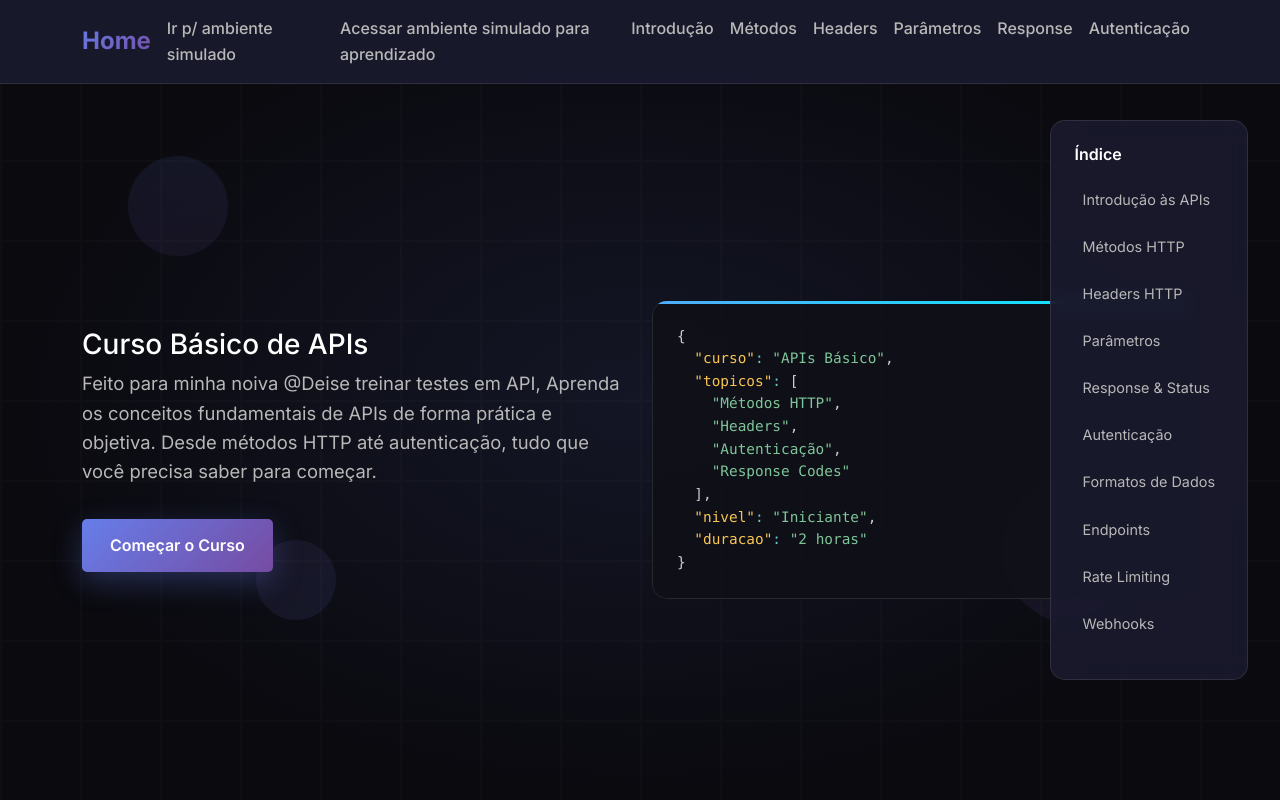
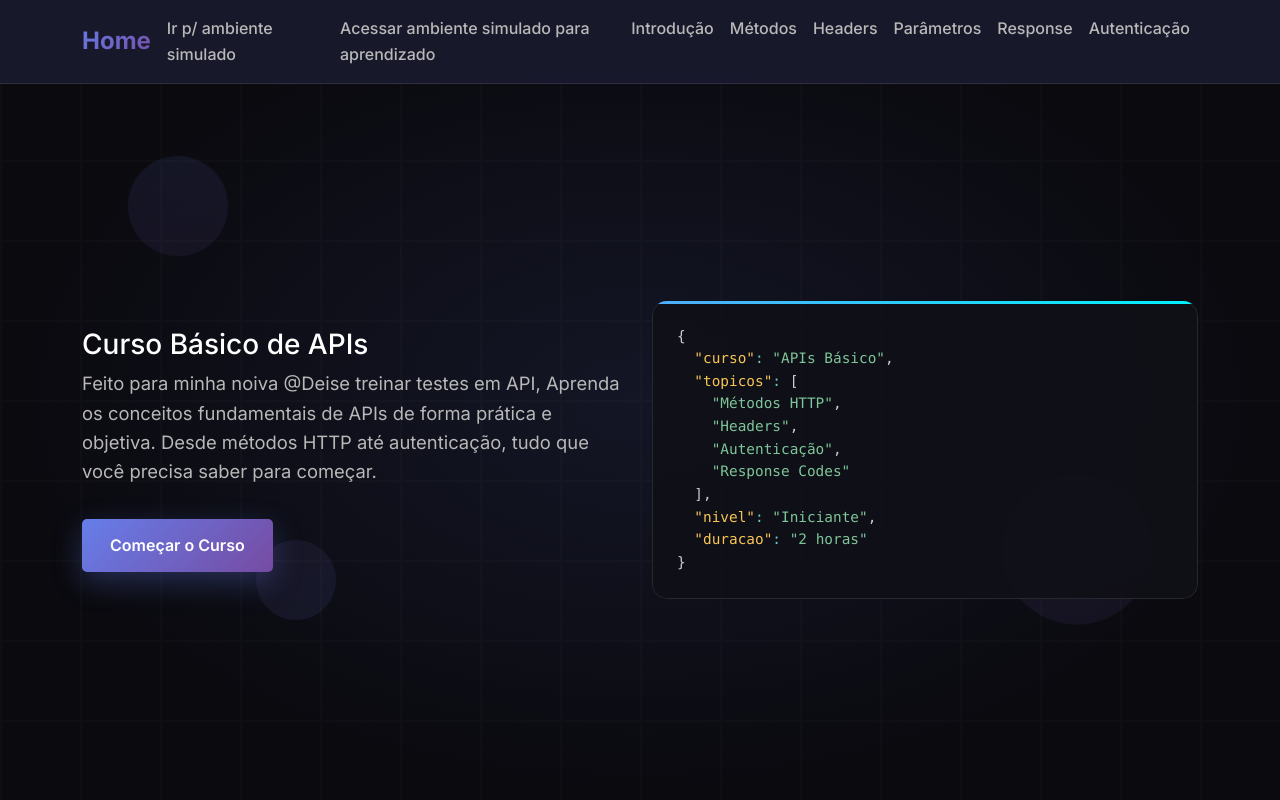
Before and after one commit to podwesley/api_com_mock, a plain HTML site: page index.html in a window 1280 px wide. Shown: the top 800 px of the page. Drawn offline with nearby package versions, Linux system fonts and the light colour scheme.

Commit message:
correicao web interface nav bar

```diff
--- a/index.html
+++ b/index.html
@@ -625,24 +625,9 @@
                 </ul>
             </div>
         </div>
+
     </nav>
 
-    <!-- Table of Contents -->
-    <div class="toc">
-        <h4>Índice</h4>
-        <ul>
-            <li><a href="#introducao">Introdução às APIs</a></li>
-            <li><a href="#metodos">Métodos HTTP</a></li>
-            <li><a href="#headers">Headers HTTP</a></li>
-            <li><a href="#parametros">Parâmetros</a></li>
-            <li><a href="#response">Response & Status</a></li>
-            <li><a href="#autenticacao">Autenticação</a></li>
-            <li><a href="#formatos">Formatos de Dados</a></li>
-            <li><a href="#endpoints">Endpoints</a></li>
-            <li><a href="#rate-limiting">Rate Limiting</a></li>
-            <li><a href="#webhooks">Webhooks</a></li>
-        </ul>
-    </div>
 
     <!-- Hero Section -->
     <section id="home" class="hero">
```
